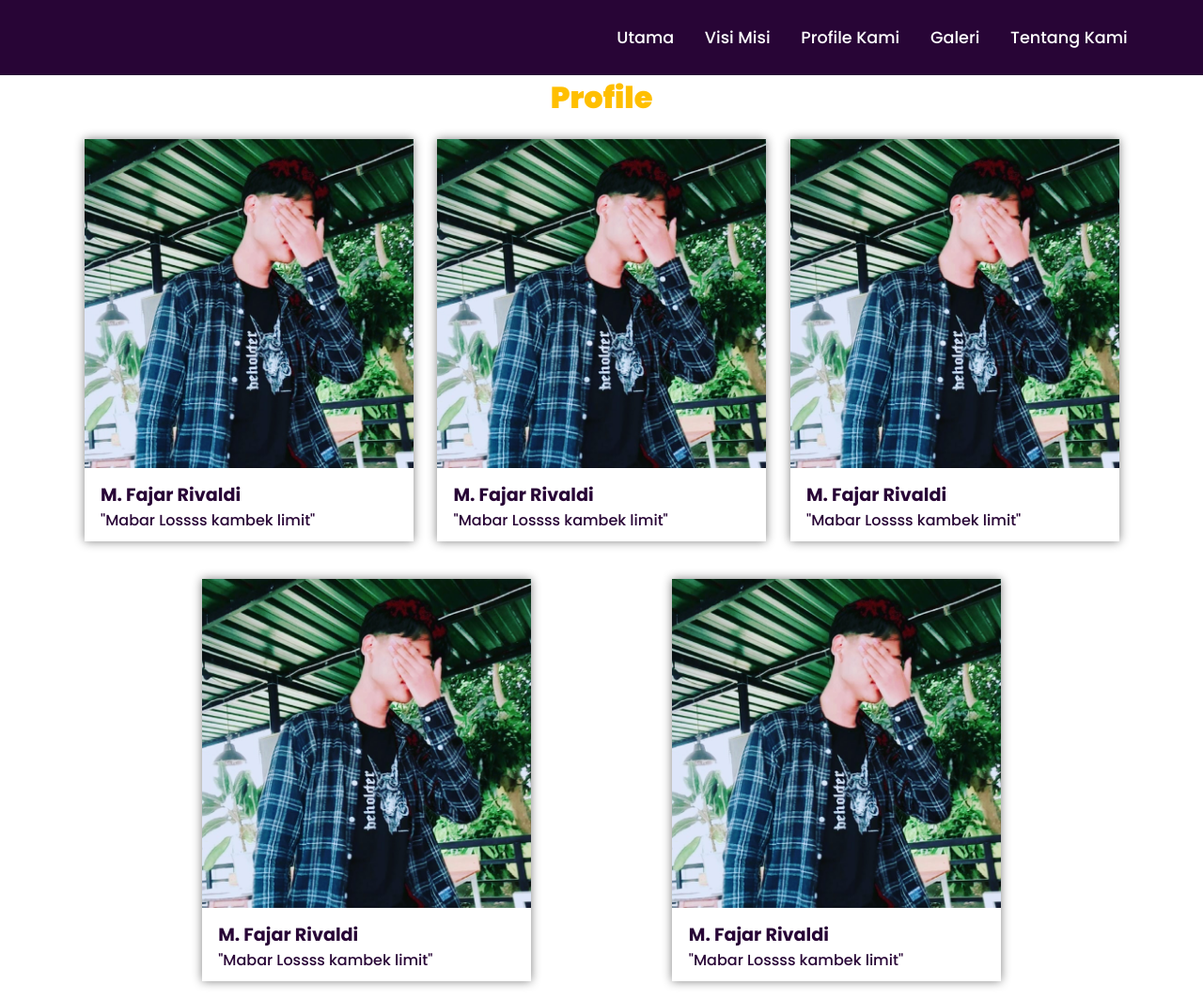
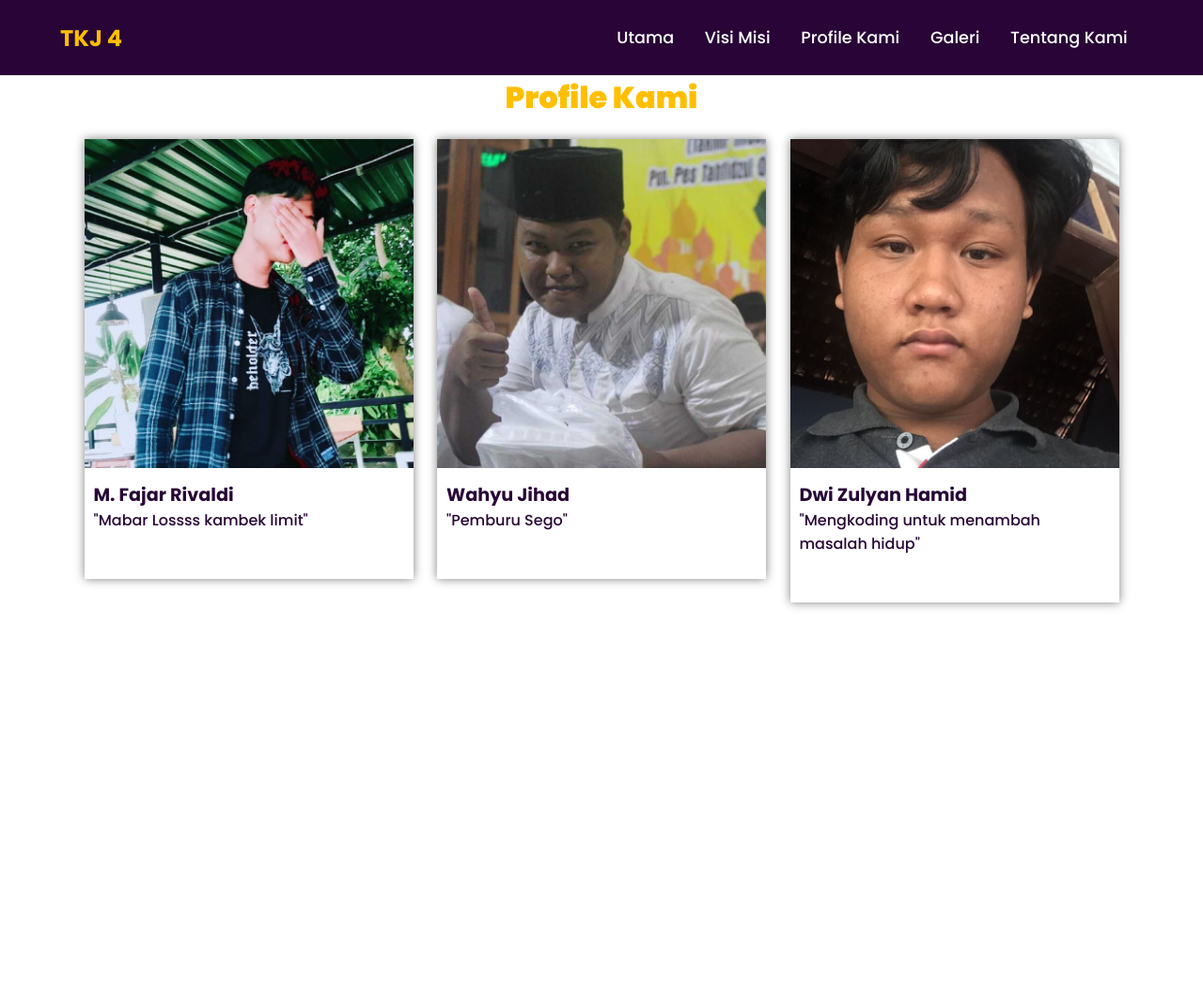
Before and after one commit to tkj4/portfolio.kelas, a plain HTML site: page docs/profile.html in a window 1280 px wide. Shown: the whole page at 94% size. After the commit the page ends 800 px from the top, so only its background shows below. Drawn offline with Linux system fonts and the light colour scheme.

Commit message:
add some new

```diff
--- a/docs/index.css
+++ b/docs/index.css
@@ -67,9 +67,9 @@ html {
 	background: black;
 }
 
-.logo img {
-	border-radius: 100px;
-	width: 50px;
+.logo h1 {
+	color: var(--seccolor);
+	font-family: 'poppins';
 }
 
 .jumbotron {
--- a/docs/profile.css
+++ b/docs/profile.css
@@ -19,6 +19,11 @@ html {
     position: fixed;
     top: 0;
     z-index: 2;
+}
+
+.logo h1 {
+    color: var(--seccolor);
+    font-family: 'poppins';
 }
 
 .nav-wrap {
@@ -111,10 +116,10 @@ html {
 }
 
 .title-wrap {
-    width: 90%;
+    width: 330px;
     height: max-content;
     margin: 0px auto;
-    padding: 10px 10px;
+    padding: 10px 10px 50px 10px;
 }
 
 .name {
--- a/docs/profile.html
+++ b/docs/profile.html
@@ -21,7 +21,7 @@
     <nav class="navigation">
         <div class="nav-wrap">
             <div class="logo">
-
+                <h1>TKJ 4</h1>
             </div>
             <div class="hamburger">
                 <div class="line"></div>
@@ -38,7 +38,7 @@
         </div>
     </nav>
     <div class="profile">
-        <h1 class="title">Profile</h1>
+        <h1 class="title">Profile Kami</h1>
         <div class="profile-wrap">
 
             <div class="card">
@@ -52,37 +52,19 @@
             </div>
             <div class="card">
                 <div class="card-wrap">
-                    <img src="./img/Rivaldi.jpeg" alt="">
+                    <img src="./img/Wahyu.jpeg" alt="">
                     <div class="title-wrap">
-                        <h2 class="name">M. Fajar Rivaldi</h2>
-                        <p class="quote">"Mabar Lossss kambek limit"</p>
+                        <h2 class="name">Wahyu Jihad</h2>
+                        <p class="quote">"Pemburu Sego"</p>
                     </div>
                 </div>
             </div>
             <div class="card">
                 <div class="card-wrap">
-                    <img src="./img/Rivaldi.jpeg" alt="">
+                    <img src="./img/Dwi.jpeg" alt="">
                     <div class="title-wrap">
-                        <h2 class="name">M. Fajar Rivaldi</h2>
-                        <p class="quote">"Mabar Lossss kambek limit"</p>
-                    </div>
-                </div>
-            </div>
-            <div class="card">
-                <div class="card-wrap">
-                    <img src="./img/Rivaldi.jpeg" alt="">
-                    <div class="title-wrap">
-                        <h2 class="name">M. Fajar Rivaldi</h2>
-                        <p class="quote">"Mabar Lossss kambek limit"</p>
-                    </div>
-                </div>
-            </div>
-            <div class="card">
-                <div class="card-wrap">
-                    <img src="./img/Rivaldi.jpeg" alt="">
-                    <div class="title-wrap">
-                        <h2 class="name">M. Fajar Rivaldi</h2>
-                        <p class="quote">"Mabar Lossss kambek limit"</p>
+                        <h2 class="name">Dwi Zulyan Hamid</h2>
+                        <p class="quote">"Mengkoding untuk menambah masalah hidup"</p>
                     </div>
                 </div>
             </div>
```
Also changed, not shown: docs/index.html (+1 -1 lines), docs/img/Dwi.jpeg (added), docs/img/Wahyu.jpeg (added).
